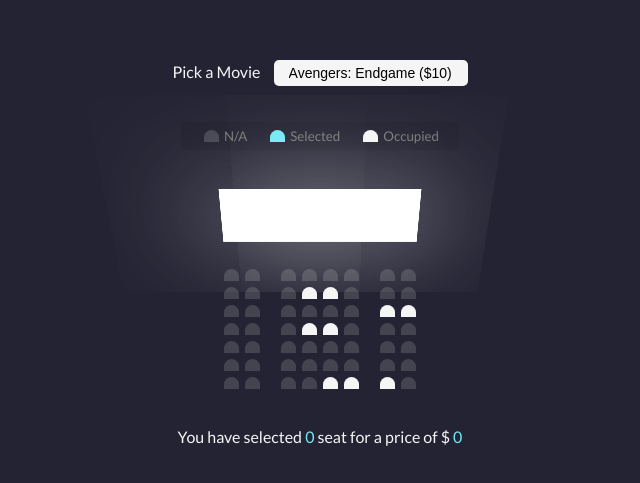
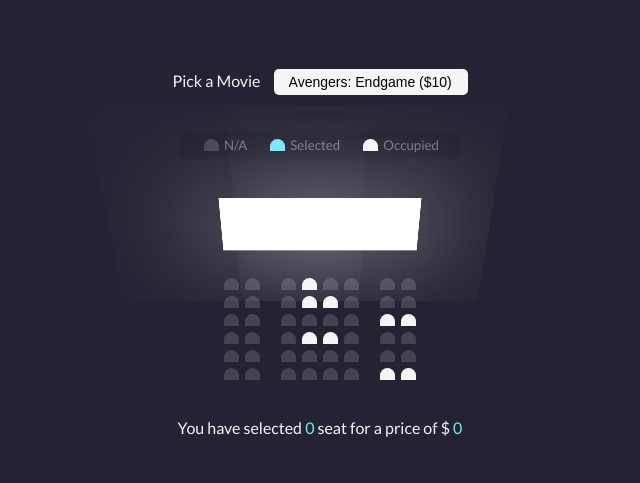
Before and after one commit to Lu5antos/movie_seat, a plain HTML site: page index.html in a window 1280 px wide. Shown: the part 155-638 px from the top of the page, without its empty margins (320-960 px from the left). Drawn offline with Linux system fonts and the light colour scheme.

Commit message:
vars have been created

```diff
--- a/index.html
+++ b/index.html
@@ -43,7 +43,7 @@
            <div class="seat"> </div>
            <div class="seat"></div>
            <div class="seat"></div>
-           <div class="seat"></div>
+           <div class="seat occupied"></div>
            <div class="seat"></div>
            <div class="seat"></div>
            <div class="seat"></div>
@@ -96,19 +96,10 @@
         <div class="seat"></div>
         <div class="seat"></div>
         <div class="seat"></div>
-        <div class="seat"></div>
-        <div class="seat"></div>
-    </div>
-    <div class="row">
-        <div class="seat"> </div>
-        <div class="seat"></div>
-        <div class="seat"></div>
-        <div class="seat"></div>
         <div class="seat occupied"></div>
         <div class="seat occupied"></div>
-        <div class="seat occupied"></div>
-        <div class="seat"></div>
     </div>
+
    </div>
 
      <p class="text"> You have selected <span id="count">0</span> seat for a price of $ <span id="total">0</span>
--- a/script.js
+++ b/script.js
@@ -0,0 +1,5 @@
+const container = document.querySelector('.container')// will select just one node element
+const seat = document.querySelectorAll('.row .seat:not(.occupied)') //will select multiple nodes and arrange them in an array. you can then use array methods on them
+const count = document.getElementById('count');
+const total = document.getElementById('total');
+const movieSelect = document.getElementById('movie');
```
